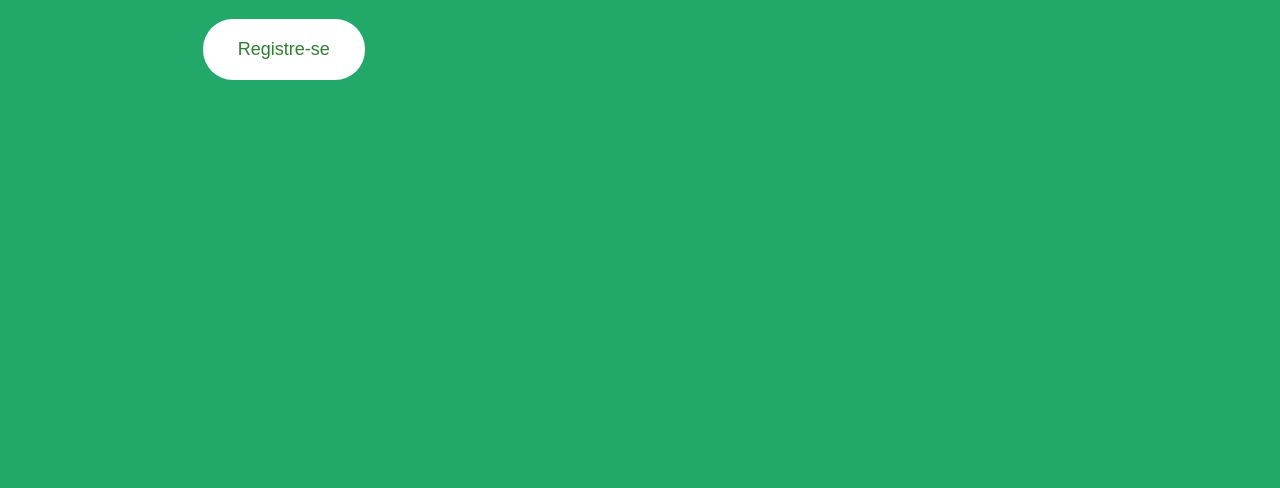
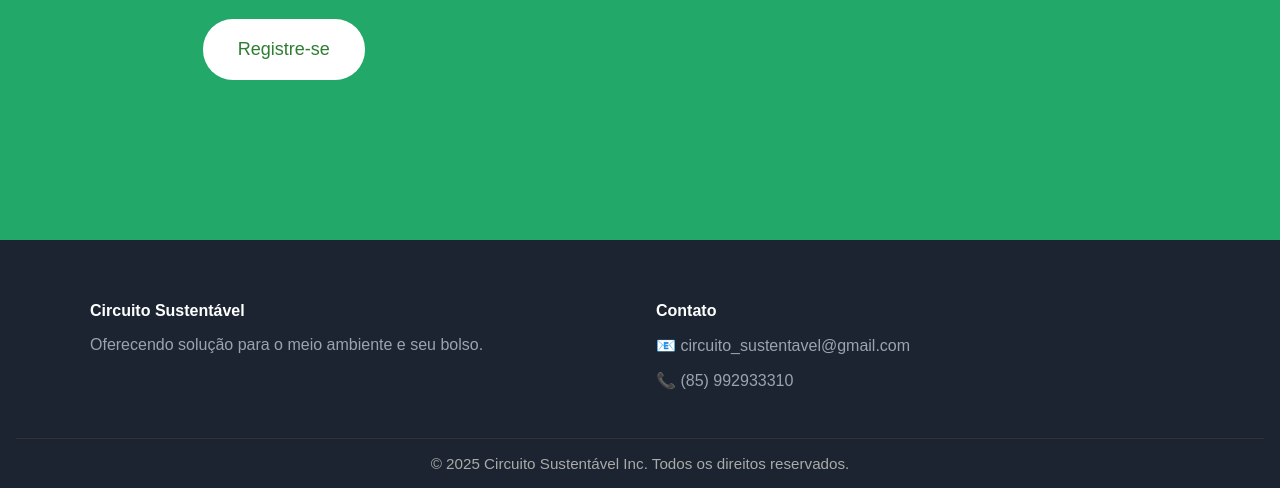
Before and after one commit to soares0507/CS, a PHP site: page /tela_inicial.php in a window 1280 px wide. Shown: the part 1003-1491 px from the top of the page. Before the commit the page ends 1083 px from the top, so only its background shows below. Run offline with PHP 8.4, Linux system fonts and the light colour scheme.

Commit message:
tela_inicial.php

```diff
--- a/circuito_sustentavel/tela_inicial.php
+++ b/circuito_sustentavel/tela_inicial.php
@@ -152,7 +152,51 @@
     margin-left: 70%;
   }
 
-
+  .footer-novo {
+  background: #1b2430;
+  color: #fff;
+  padding: 2.5rem 1rem 1rem 1rem;
+  margin-top: 10rem;
+}
+.footer-container {
+  display: flex;
+  flex-wrap: wrap;
+  justify-content: space-between;
+  gap: 2rem;
+  max-width: 1100px;
+  margin: 0 auto;
+}
+.footer-col {
+  min-width: 180px;
+  flex: 1;
+}
+.footer-col h4 {
+  margin-bottom: 1rem;
+  color:rgb(255, 255, 255);
+}
+.footer-col a {
+  color: #cfd8dc;
+  text-decoration: none;
+  display: block;
+  margin-bottom: 0.5rem;
+  font-size: 1rem;
+  transition: color 0.2s;
+}
+.footer-col a:hover {
+  color: #28a060;
+}
+.footer-bottom {
+  text-align: center;
+  color: #aaa;
+  font-size: 0.95rem;
+  margin-top: 2rem;
+  border-top: 1px solid #333;
+  padding-top: 1rem;
+}
+footer p {
+ color:rgb(156, 163, 175);
+;
+}
 
   </style>
 </head>
@@ -195,5 +239,22 @@
     </div>
   </div>
 
+  <footer class="footer-novo">
+    <div class="footer-container">
+      <div class="footer-col">
+        <h4>Circuito Sustentável</h4>
+        <p>Oferecendo solução para o meio ambiente e seu bolso.</p>
+      </div>
+      <div class="footer-col">
+        <h4>Contato</h4>
+        <p>📧 circuito_sustentavel@gmail.com</p>
+        <p>📞 (85) 992933310</p>
+      </div>
+
+    </div>
+    <div class="footer-bottom">
+      &copy; 2025 Circuito Sustentável Inc. Todos os direitos reservados.
+    </div>
+  </footer>
 </body>
 </html>
```
